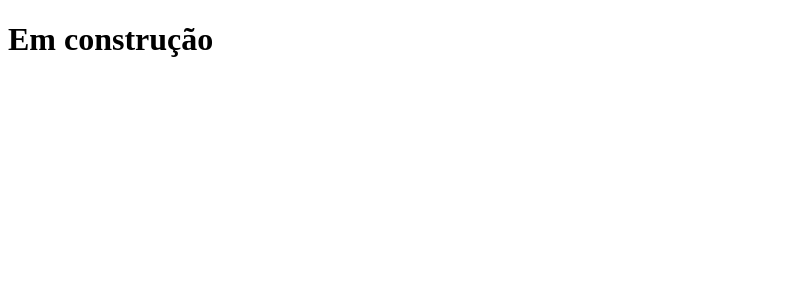
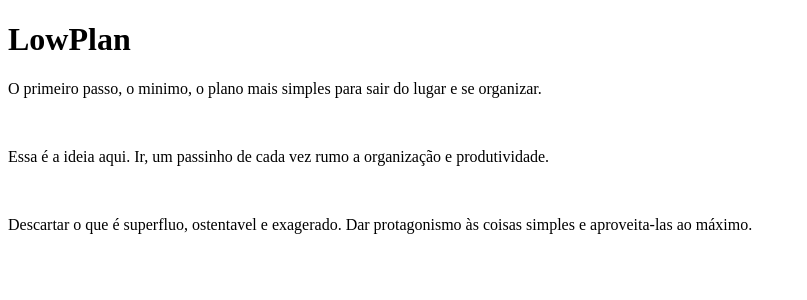
Before and after one commit to IsTorres/studies, a Next.js app: page / in a window 1280 px wide. Shown: the top 300 px of the page, without its empty margins (0-807 px from the left). Built offline with nearby package versions, Linux system fonts and the light colour scheme.

Commit message:
feat: lowplan core

```diff
--- a/pages/index.js
+++ b/pages/index.js
@@ -1,3 +1,21 @@
 export default function Home() {
-  return <h1>Em construção</h1>;
+  return (
+    <>
+      <h1>LowPlan</h1>
+      <p>
+        O primeiro passo, o minimo, o plano mais simples para sair do lugar e se
+        organizar.
+      </p>
+      <br />
+      <p>
+        Essa é a ideia aqui. Ir, um passinho de cada vez rumo a organização e
+        produtividade.
+      </p>
+      <br />
+      <p>
+        Descartar o que é superfluo, ostentavel e exagerado. Dar protagonismo às
+        coisas simples e aproveita-las ao máximo.
+      </p>
+    </>
+  );
 }
```
